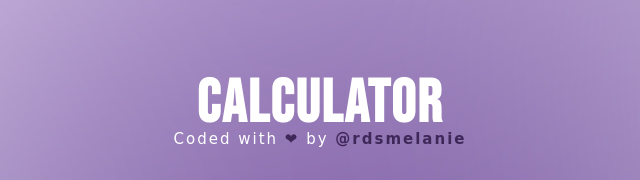
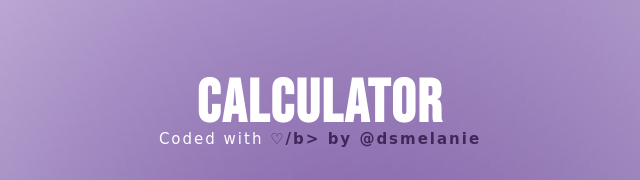
Before and after one commit to dsmelanie/calculator, a plain HTML site: page index.html in a window 1280 px wide. Shown: the top 180 px of the page, 320-960 px from the left. Drawn offline with Linux system fonts and the light colour scheme; a web font is replaced by a local one.

Commit message:
Update link

```diff
--- a/index.html
+++ b/index.html
@@ -11,7 +11,7 @@
 <body>
     <header>
         <h1>Calculator</h1>
-        <p>Coded with <b>&#10084;</b> by <a href="https://github.com/rdsmelanie" target="_blank">@rdsmelanie</a></p>
+        <p>Coded with <b>♡/b> by <a href="https://github.com/dsmelanie" target="_blank">@dsmelanie</a></p>
     </header>
 <script src="./assets/js/calculator.js"></script>
 </body>
```
